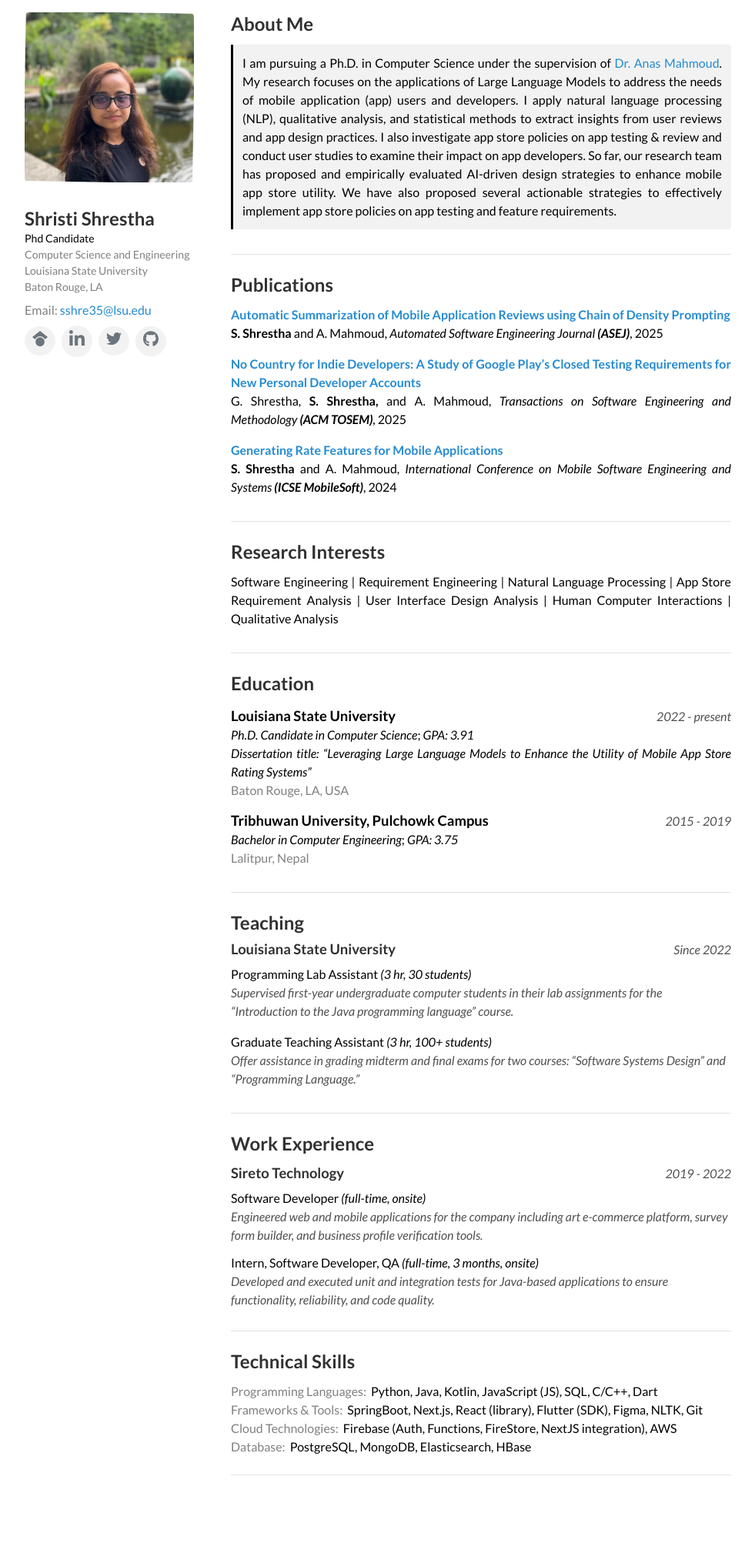
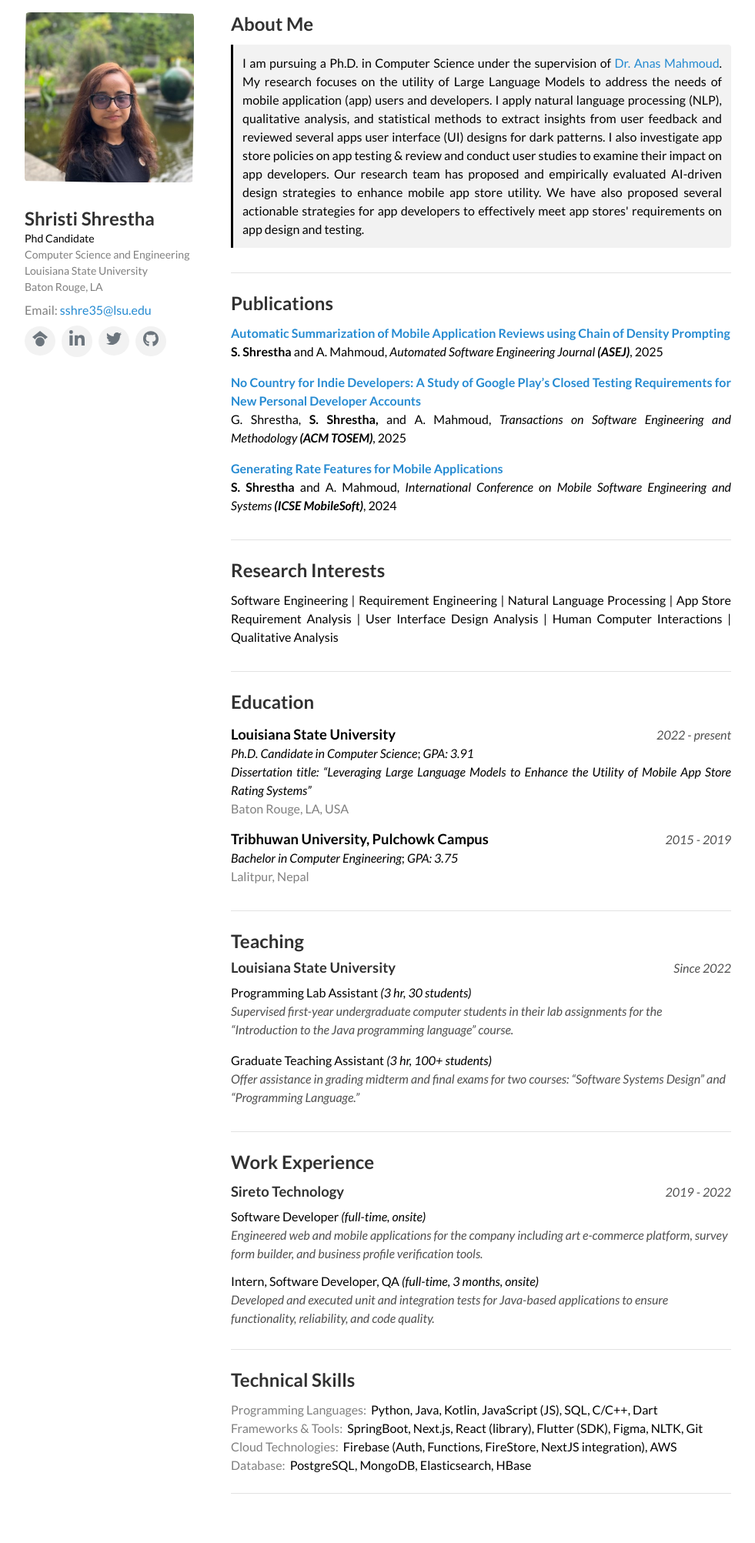
Before and after one commit to ShristiShrestha/ShristiShrestha.github.io, a Jekyll site: the page built from index.html, in a window 1280 px wide. Shown: the whole page at 77% size, without its empty margins (149-1130 px from the left). Built offline with Jekyll 4.4.1, drawn with Linux system fonts in a browser that asks for light colours; the list of posts is cut into pages by our own code.

Commit message:
refactor about me text

```diff
--- a/_includes/components/about-me.html
+++ b/_includes/components/about-me.html
@@ -1,6 +1,6 @@
 <div class="profile-section" style="padding-top:0;">
     <h2 style="margin:0;padding:0;margin-bottom:12px;">About Me</h2>
     <p style="border-left: 3px solid black; background-color: #f2f2f2; padding: 12px; border-radius: 0 4px 4px 0;">
-    I am pursuing a Ph.D. in Computer Science under the supervision of <a href="https://csc.lsu.edu/~mahmoud/" target="_blank">Dr. Anas Mahmoud</a>. My research focuses on the applications of Large Language Models to address the needs of mobile application (app) users and developers. I apply natural language processing (NLP), qualitative analysis, and statistical methods to extract insights from user reviews and app design practices. I also investigate app store policies on app testing & review and conduct user studies to examine their impact on app developers. So far, our research team has proposed and empirically evaluated AI-driven design strategies to enhance mobile app store utility. We have also proposed several actionable strategies to effectively implement app store policies on app testing and feature requirements.
+    I am pursuing a Ph.D. in Computer Science under the supervision of <a href="https://csc.lsu.edu/~mahmoud/" target="_blank">Dr. Anas Mahmoud</a>. My research focuses on the utility of Large Language Models to address the needs of mobile application (app) users and developers. I apply natural language processing (NLP), qualitative analysis, and statistical methods to extract insights from user feedback and reviewed several apps user interface (UI) designs for dark patterns. I also investigate app store policies on app testing & review and conduct user studies to examine their impact on app developers. Our research team has proposed and empirically evaluated AI-driven design strategies to enhance mobile app store utility. We have also proposed several actionable strategies for app developers to effectively meet app stores' requirements on app design and testing.
     </p>
 </div>
```
